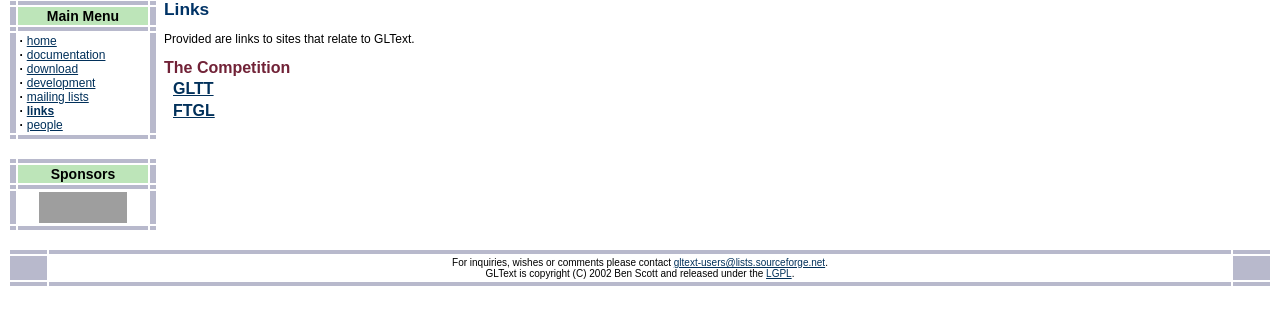
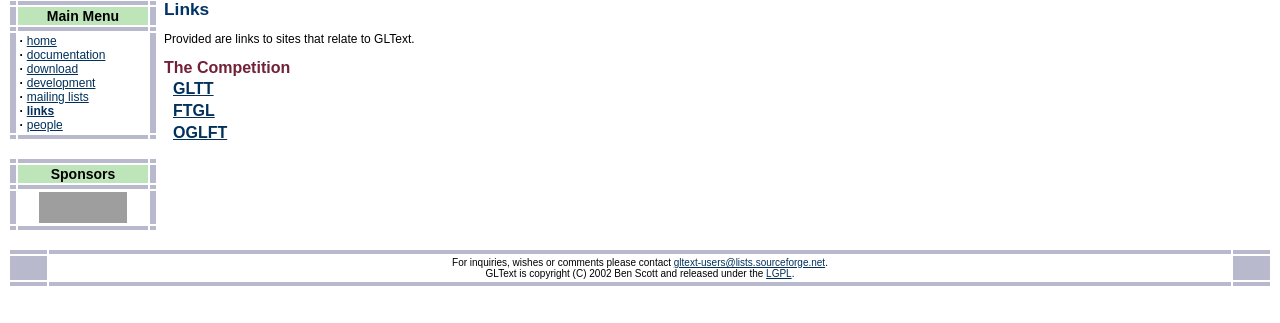
Before and after one commit to chadaustin/gltext, a PHP site: page /links.php in a window 1280 px wide. Shown: the part 106-429 px from the top of the page. Run offline with PHP 8.4, Linux system fonts and the light colour scheme; grey boxes are pictures that could not be loaded.

Commit message:
added OGLFT to the competition
git-svn-id: file:///desktop/SourceForge%20Backup/gltext/svnrepos/trunk@101 50dcfde6-9711-4529-806c-7900125e0fc8

```diff
--- a/web/links.php
+++ b/web/links.php
@@ -1,5 +1,5 @@
 <?php
-// $Id: links.php,v 1.1 2002-06-11 03:28:59 nonchocoboy Exp $
+// $Id: links.php,v 1.2 2003-02-04 07:27:04 aegis Exp $
 include 'common.inc';
 layoutHeader('links', 'links');
 
@@ -30,8 +30,9 @@
 <h2>The Competition</h2>
 <?php
 linksList(array(
-   newlink('GLTT', 'http://gltt.sourceforge.net'),
-   newlink('FTGL', 'http://homepages.paradise.net.nz/henryj/code/index.html#FTGL'),
+   newlink('GLTT',  'http://gltt.sourceforge.net'),
+   newlink('FTGL',  'http://homepages.paradise.net.nz/henryj/code/index.html#FTGL'),
+   newlink('OGLFT', 'http://oglft.sourceforge.net'),
 ));
 
 layoutFooter();
```
